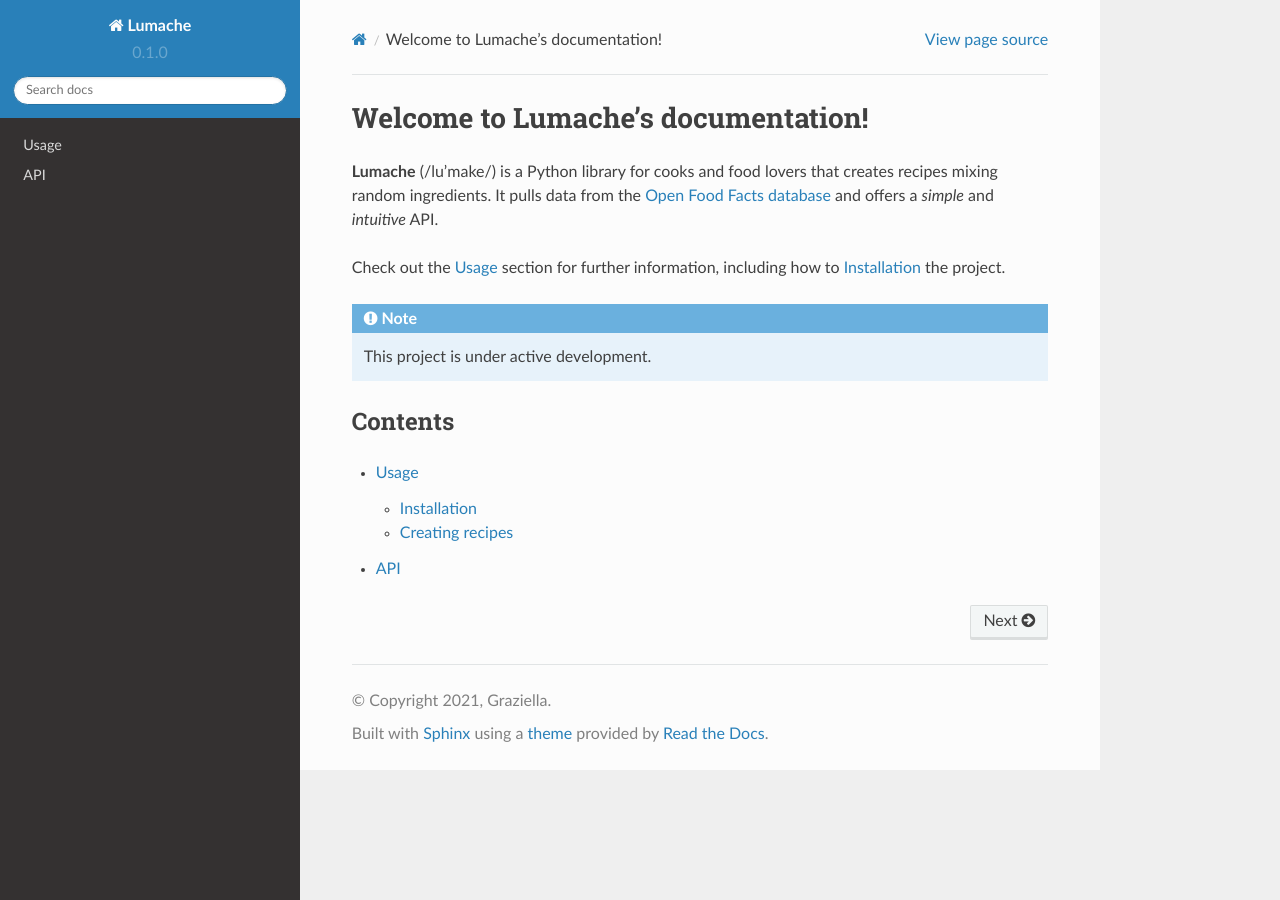
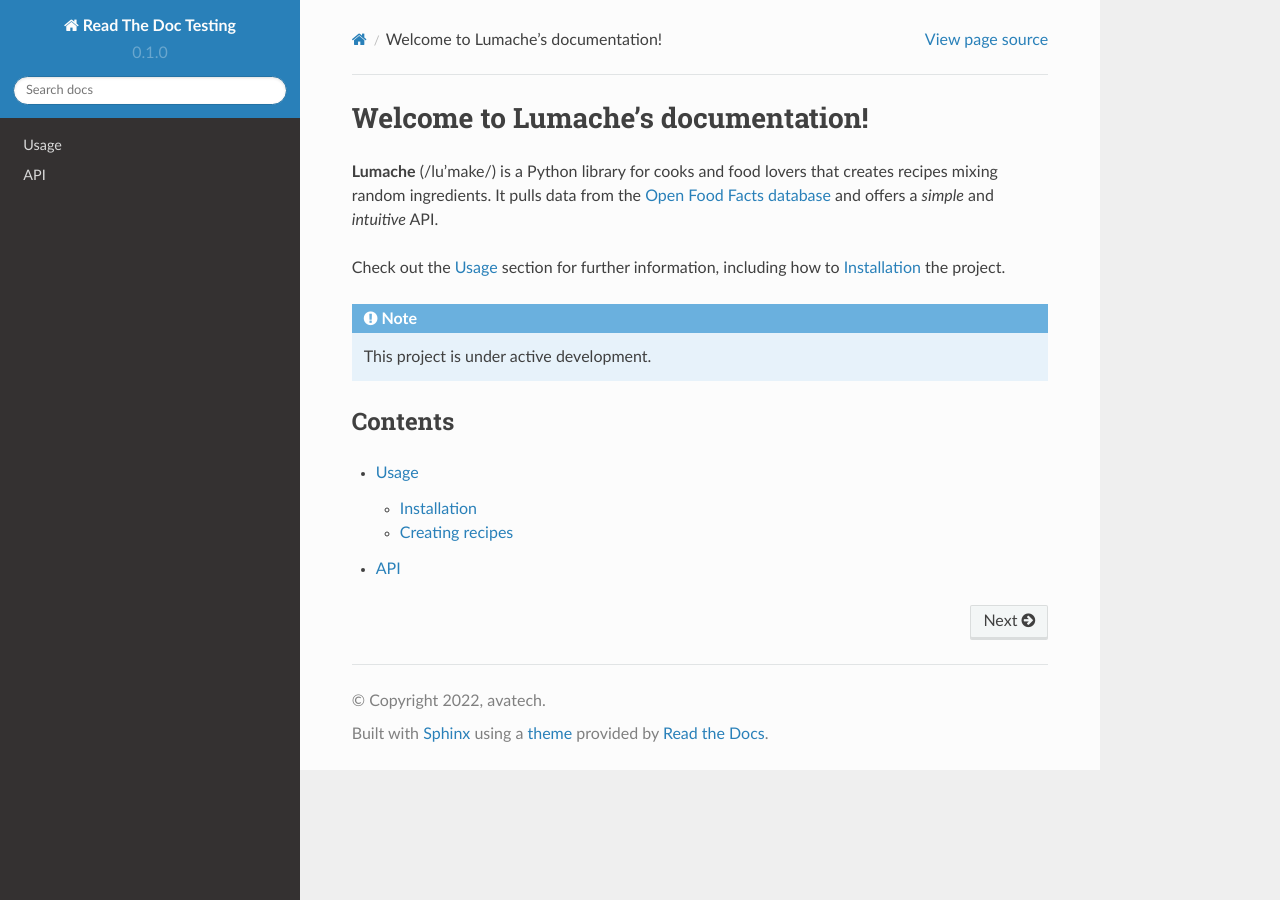
Before and after one commit to avatechhkdev4/ReadTheDocTesting, a Sphinx documentation site: the page built from docs/source/index.rst, in a window 1280 px wide. Built offline with Sphinx 7.4.7 and the Read the Docs theme 2.0.0, drawn with Linux system fonts in a browser that asks for light colours.

Commit message:
Add Recommonmark

```diff
--- a/docs/source/conf.py
+++ b/docs/source/conf.py
@@ -2,9 +2,9 @@
 
 # -- Project information
 
-project = 'Lumache'
-copyright = '2021, Graziella'
-author = 'Graziella'
+project = 'Read The Doc Testing'
+copyright = '2022, avatech'
+author = 'avatechhkdev4'
 
 release = '0.1'
 version = '0.1.0'
@@ -33,3 +33,10 @@
 
 # -- Options for EPUB output
 epub_show_urls = 'footnote'
+
+
+from recommonmark.parser import CommonMarkParser
+
+source_parsers = {'.md': CommonMarkParser}
+
+source_suffix = ['.rst', '.md']
```
